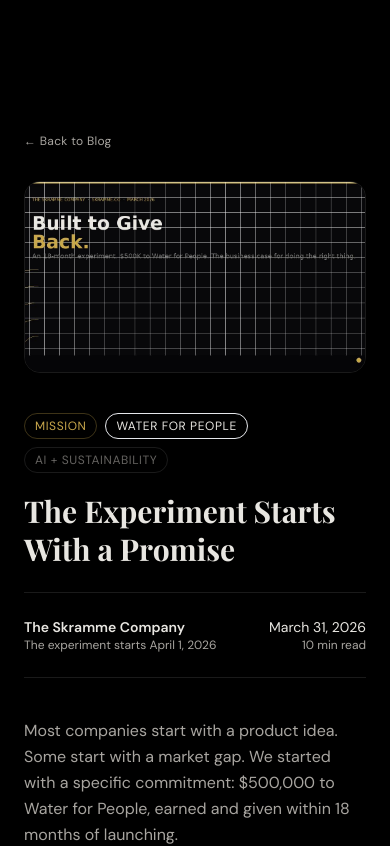
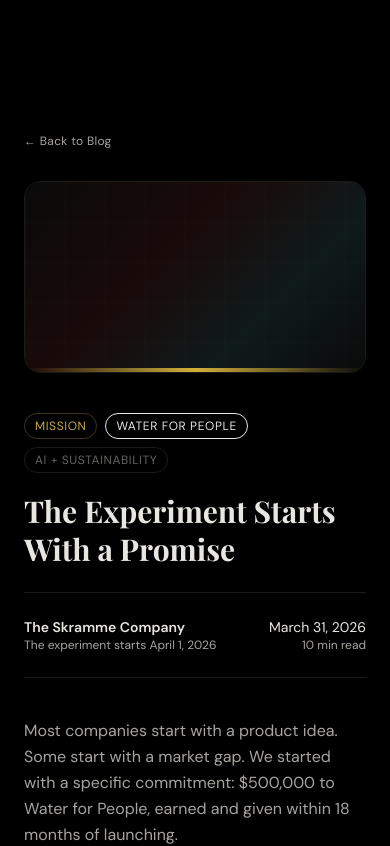
Before and after one commit to wytcab/skramme-site, a Next.js app: page /blog/the-experiment in a window 390 px wide. Shown: the top 846 px of the page. Built offline with nearby package versions, Linux system fonts and the light colour scheme; a web font is replaced by a local one.

Commit message:
fix: mobile header blog alignment + blog hero minimalist gradient

```diff
--- a/app/blog/the-experiment/page.tsx
+++ b/app/blog/the-experiment/page.tsx
@@ -40,15 +40,28 @@ export default function TheExperimentPost() {
 
         {/* Header */}
         <div className="mb-10">
-          {/* Hero image */}
+          {/* Hero — minimalist gradient */}
           <div className="relative w-full aspect-[16/9] rounded-2xl overflow-hidden mb-10 border border-white/10">
-            <Image
-              src="/blog/skramme-blog-1.jpg"
-              alt="Built to Give Back — The Skramme Company Blog"
-              fill
-              className="object-cover"
-              priority
-            />
+            <div
+              className="absolute inset-0"
+              style={{
+                background: 'linear-gradient(135deg, #0a0a0a 0%, #1a0a0a 40%, #0f1a1a 70%, #0a0a0a 100%)',
+              }}
+            >
+              {/* Subtle grid lines */}
+              <div
+                className="absolute inset-0 opacity-10"
+                style={{
+                  backgroundImage: 'linear-gradient(rgba(212,175,55,0.3) 1px, transparent 1px), linear-gradient(90deg, rgba(212,175,55,0.3) 1px, transparent 1px)',
+                  backgroundSize: '40px 40px',
+                }}
+              />
+              {/* Gold accent line */}
+              <div
+                className="absolute bottom-0 left-0 right-0 h-1"
+                style={{ background: 'linear-gradient(90deg, transparent, #d4af37, transparent)' }}
+              />
+            </div>
           </div>
 
           <div className="flex flex-wrap gap-2 mb-5">
--- a/components/Header.tsx
+++ b/components/Header.tsx
@@ -29,8 +29,9 @@ export default function Header() {
           </a>
         </div>
 
-        {/* Mobile: Contact only */}
-        <div className="md:hidden">
+        {/* Mobile: Blog + Contact, right-aligned */}
+        <div className="md:hidden flex items-center gap-4">
+          <a href="/blog" className="font-dm-sans text-sm text-soft-gray hover:text-off-white transition-colors tracking-wide">Blog</a>
           <a href="mailto:chance@skramme.co" className="font-dm-sans text-sm text-maroon tracking-wide">Contact</a>
         </div>
       </div>
```
